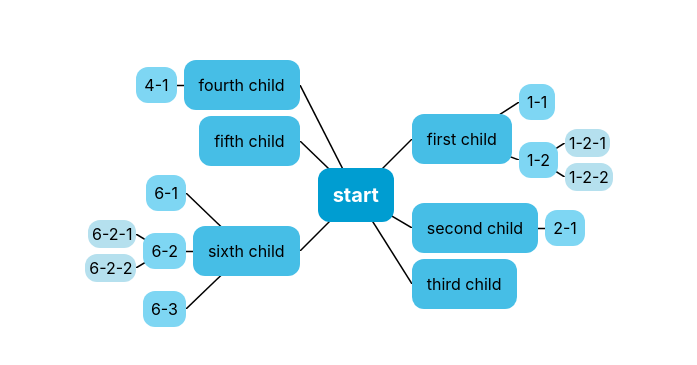
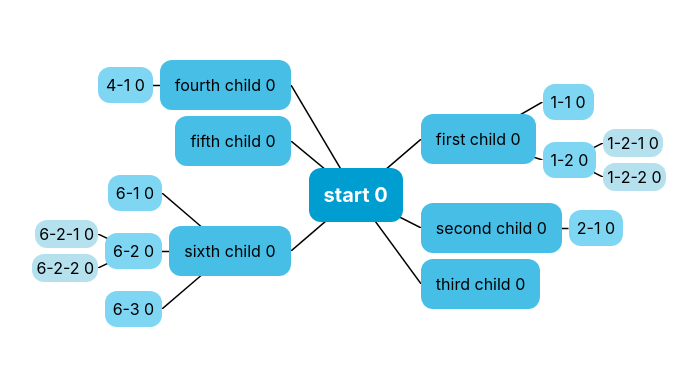
Before and after one commit to svenTheTerrible/mindmapr, a React (Create React App) app: page / in a window 1280 px wide. Shown: the part 205-570 px from the top of the page, without its empty margins (291-988 px from the left). Built offline with nearby package versions, Linux system fonts and the light colour scheme.

Commit message:
Add item selection with clicks

```diff
--- a/package.json
+++ b/package.json
@@ -11,6 +11,7 @@
     "@types/react": "^18.0.0",
     "@types/react-dom": "^18.0.0",
     "react": "^18.2.0",
+    "react-click-away-listener": "^2.2.1",
     "react-dom": "^18.2.0",
     "react-scripts": "5.0.1",
     "typescript": "^4.4.2",
--- a/src/App.tsx
+++ b/src/App.tsx
@@ -1,6 +1,6 @@
 import { FC, ReactNode, useState } from "react";
 import "./App.css";
-import { Mindmapr } from "./mindmapr/Mindmapr";
+import { Mindmapr, RenderItemState } from "./mindmapr/Mindmapr";
 
 interface MindmapData {
   id: string | number;
@@ -111,20 +111,40 @@ export const App: FC = () => {
     setData(changedData);
   };
 
-  const renderItem = (item: MindmapData, depth: number): ReactNode => {
+  const renderItem = (
+    item: MindmapData,
+    depth: number,
+    state: RenderItemState
+  ): ReactNode => {
     if (depth === 0) {
-      return <div className="centerMindmaprItem">{item.name}</div>;
+      return (
+        <div className="centerMindmaprItem">
+          {item.name} {state.isSelected ? 1 : 0}
+        </div>
+      );
     }
 
     if (depth === 1) {
-      return <div className="firstLevelMindmaprItem">{item.name}</div>;
+      return (
+        <div className="firstLevelMindmaprItem">
+          {item.name} {state.isSelected ? 1 : 0}
+        </div>
+      );
     }
 
     if (depth === 2) {
-      return <div className="secondLevelMindmaprItem">{item.name}</div>;
+      return (
+        <div className="secondLevelMindmaprItem">
+          {item.name} {state.isSelected ? 1 : 0}
+        </div>
+      );
     }
 
-    return <div className="thirdLevelMindmaprItem">{item.name}</div>;
+    return (
+      <div className="thirdLevelMindmaprItem">
+        {item.name} {state.isSelected ? 1 : 0}
+      </div>
+    );
   };
 
   return (
@@ -132,6 +152,7 @@ export const App: FC = () => {
       <div className="mindmapContainer">
         <Mindmapr
           items={data}
+          itemsSelectable={false}
           onChange={handleChange}
           renderItem={renderItem}
         />
--- a/src/mindmapr/Item.css
+++ b/src/mindmapr/Item.css
@@ -7,3 +7,7 @@
     display: flex;
     justify-content: flex-start;
 }
+
+.itemWrapper{
+    position: relative;
+}
--- a/src/mindmapr/Item.tsx
+++ b/src/mindmapr/Item.tsx
@@ -1,15 +1,18 @@
-import { HasIdAndChildren } from "./Mindmapr";
-import { ReactNode, useState } from "react";
+import { HasIdAndChildren, RenderItemState } from "./Mindmapr";
+import React, { ReactNode, useState } from "react";
 import { ItemGroup } from "./ItemGroup";
 import "./Item.css";
 import { ItemLine } from "./ItemLine";
 
 interface ItemProps<T extends HasIdAndChildren> {
   item: T;
-  renderItem: (item: T, depth: number) => ReactNode;
+  renderItem: (data: T, depth: number, state: RenderItemState) => ReactNode;
   side: "left" | "right";
   parentRef: HTMLDivElement | null;
   depth: number;
+  selectedItem: string | number | undefined;
+  setSelectedItem: (value: string | number | undefined) => void;
+  itemsSelectable?: boolean;
 }
 
 export const Item = <T extends HasIdAndChildren>({
@@ -18,11 +21,20 @@ export const Item = <T extends HasIdAndChildren>({
   side,
   parentRef,
   depth,
+  selectedItem,
+  setSelectedItem,
+  itemsSelectable,
 }: ItemProps<T>) => {
   const [newParentRef, setNewParentRef] = useState<HTMLDivElement | null>(null);
 
   const setRef = (ref: HTMLDivElement): void => {
     setNewParentRef(ref);
+  };
+
+  const selectItem = (e: React.MouseEvent) => {
+    if (itemsSelectable) {
+      setSelectedItem(item.id);
+    }
   };
 
   return (
@@ -37,22 +49,35 @@ export const Item = <T extends HasIdAndChildren>({
                 renderItem={renderItem}
                 side={side}
                 depth={depth + 1}
+                selectedItem={selectedItem}
+                setSelectedItem={setSelectedItem}
+                itemsSelectable={itemsSelectable}
               />
             ) : (
-              <div style={{ position: "relative" }} ref={setRef}>
+              <div className="itemWrapper" ref={setRef}>
                 <ItemLine itemRef={newParentRef} parentRef={parentRef} />
-                <div style={{ position: "relative", zIndex: 2 }}>
-                  {renderItem(item, depth)}
+                <div
+                  style={{ position: "relative", zIndex: 2 }}
+                  onClick={selectItem}
+                >
+                  {renderItem(item, depth, {
+                    isSelected: item.id === selectedItem,
+                  })}
                 </div>
               </div>
             )}
           </td>
           <td>
             {side === "left" ? (
-              <div style={{ position: "relative" }} ref={setRef}>
+              <div className="itemWrapper" ref={setRef}>
                 <ItemLine itemRef={newParentRef} parentRef={parentRef} />
-                <div style={{ position: "relative", zIndex: 2 }}>
-                  {renderItem(item, depth)}
+                <div
+                  style={{ position: "relative", zIndex: 2 }}
+                  onClick={selectItem}
+                >
+                  {renderItem(item, depth, {
+                    isSelected: item.id === selectedItem,
+                  })}
                 </div>
               </div>
             ) : (
@@ -62,6 +87,9 @@ export const Item = <T extends HasIdAndChildren>({
                 renderItem={renderItem}
                 side={side}
                 depth={depth + 1}
+                selectedItem={selectedItem}
+                setSelectedItem={setSelectedItem}
+                itemsSelectable={itemsSelectable}
               />
             )}
           </td>
--- a/src/mindmapr/ItemGroup.tsx
+++ b/src/mindmapr/ItemGroup.tsx
@@ -1,33 +1,26 @@
 import { ReactNode } from "react";
 import { Item } from "./Item";
-import { HasIdAndChildren } from "./Mindmapr";
+import { HasIdAndChildren, RenderItemState } from "./Mindmapr";
 
 interface ItemGroupProps<T extends HasIdAndChildren> {
   items: T[];
   side: "left" | "right";
-  renderItem: (data: T, depth: number) => ReactNode;
+  renderItem: (data: T, depth: number, state: RenderItemState) => ReactNode;
   parentRef: HTMLDivElement | null;
   depth: number;
+  selectedItem: string | number | undefined;
+  setSelectedItem: (value: string | number | undefined) => void;
+  itemsSelectable?: boolean;
 }
 
 export const ItemGroup = <T extends HasIdAndChildren>({
   items,
-  side,
-  renderItem,
-  parentRef,
-  depth,
+  ...props
 }: ItemGroupProps<T>) => {
   return (
     <>
       {items.map((item) => (
-        <Item
-          item={item}
-          parentRef={parentRef}
-          renderItem={renderItem}
-          side={side}
-          key={item.id}
-          depth={depth}
-        />
+        <Item item={item} key={item.id} {...props} />
       ))}
     </>
   );
--- a/src/mindmapr/Mindmapr.tsx
+++ b/src/mindmapr/Mindmapr.tsx
@@ -1,26 +1,37 @@
-import { ReactNode, useMemo, useState } from "react";
+import { ReactNode, useEffect, useMemo, useState } from "react";
 import { ItemGroup } from "./ItemGroup";
 import "./Mindmapr.css";
 import { splitItemsToLeftAndRight } from "./util";
+import ClickAwayListener from "react-click-away-listener";
 
 export interface HasIdAndChildren {
   id: string | number;
   children: HasIdAndChildren[];
 }
 
+export interface RenderItemState {
+  isSelected: boolean;
+}
+
 interface MindmaprProps<T extends HasIdAndChildren> {
   items: T;
   onChange: (data: T) => void;
-  renderItem: (data: T, depth: number) => ReactNode;
+  itemsSelectable?: boolean;
+  renderItem: (data: T, depth: number, state: RenderItemState) => ReactNode;
 }
 
 export const Mindmapr = <T extends HasIdAndChildren>({
   items,
   onChange,
   renderItem,
+  itemsSelectable,
 }: MindmaprProps<T>) => {
   const [centerItemRef, setCenterItemRef] = useState<HTMLDivElement | null>(
     null
+  );
+
+  const [selectedItem, setSelectedItem] = useState<number | string | undefined>(
+    undefined
   );
 
   const { leftItems, rightItems } = useMemo(() => {
@@ -30,7 +41,24 @@ export const Mindmapr = <T extends HasIdAndChildren>({
     };
   }, [items.children]);
 
+  useEffect(() => {
+    if (!itemsSelectable) {
+      setSelectedItem(undefined);
+    }
+  }, [itemsSelectable, setSelectedItem]);
+
+  const selectCenterItem = () => {
+    if (itemsSelectable) {
+      setSelectedItem(items.id);
+    }
+  };
+
+  const clearSelectedItem = () => {
+    setSelectedItem(undefined);
+  };
+
   return (
+    <ClickAwayListener onClickAway={clearSelectedItem}>
       <div className="mindmaprContainer">
         <div className="leftContainer">
           <ItemGroup
@@ -39,10 +67,17 @@ export const Mindmapr = <T extends HasIdAndChildren>({
             side="left"
             renderItem={renderItem}
             depth={1}
+            selectedItem={selectedItem}
+            setSelectedItem={setSelectedItem}
+            itemsSelectable={itemsSelectable}
           />
         </div>
-      <div className="centerItem" ref={(ref) => setCenterItemRef(ref)}>
-        {renderItem(items, 0)}
+        <div
+          className="centerItem"
+          ref={(ref) => setCenterItemRef(ref)}
+          onClick={selectCenterItem}
+        >
+          {renderItem(items, 0, { isSelected: selectedItem === items.id })}
         </div>
         <div className="rightContainer">
           <ItemGroup
@@ -51,8 +86,12 @@ export const Mindmapr = <T extends HasIdAndChildren>({
             side="right"
             renderItem={renderItem}
             depth={1}
+            selectedItem={selectedItem}
+            setSelectedItem={setSelectedItem}
+            itemsSelectable={itemsSelectable}
           />
         </div>
       </div>
+    </ClickAwayListener>
   );
 };
```
Also changed, not shown: 1 other file (tests, documents, lock files or other folders). Lines whose indentation alone changed are shown as unchanged.
